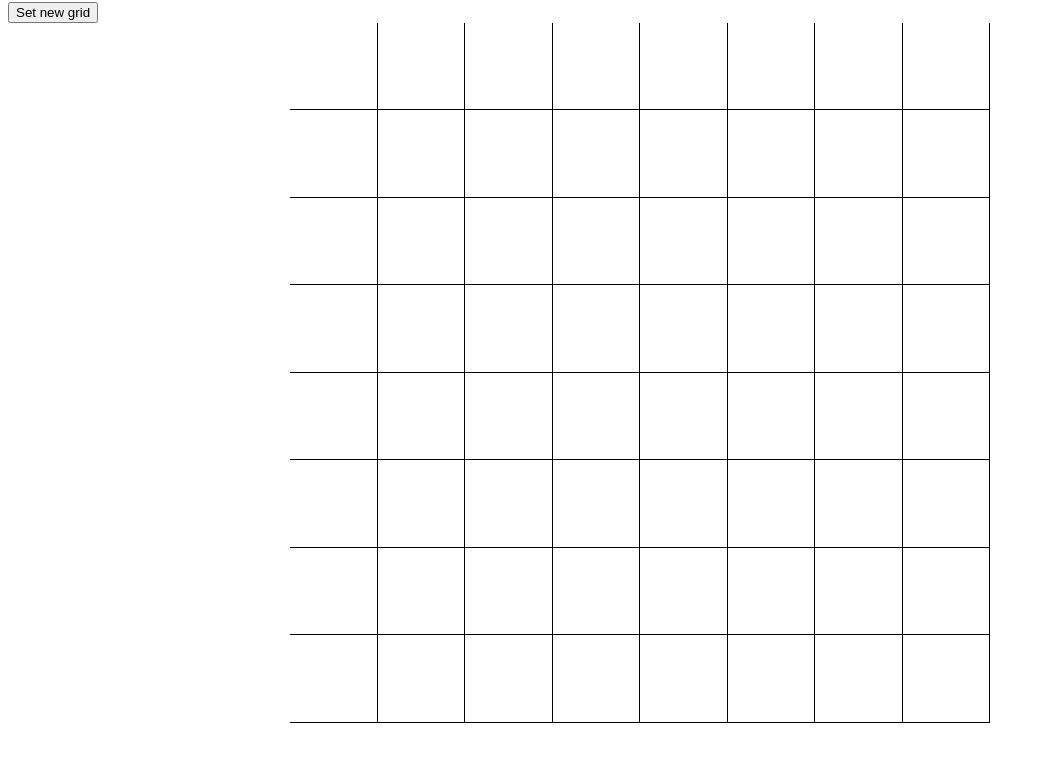
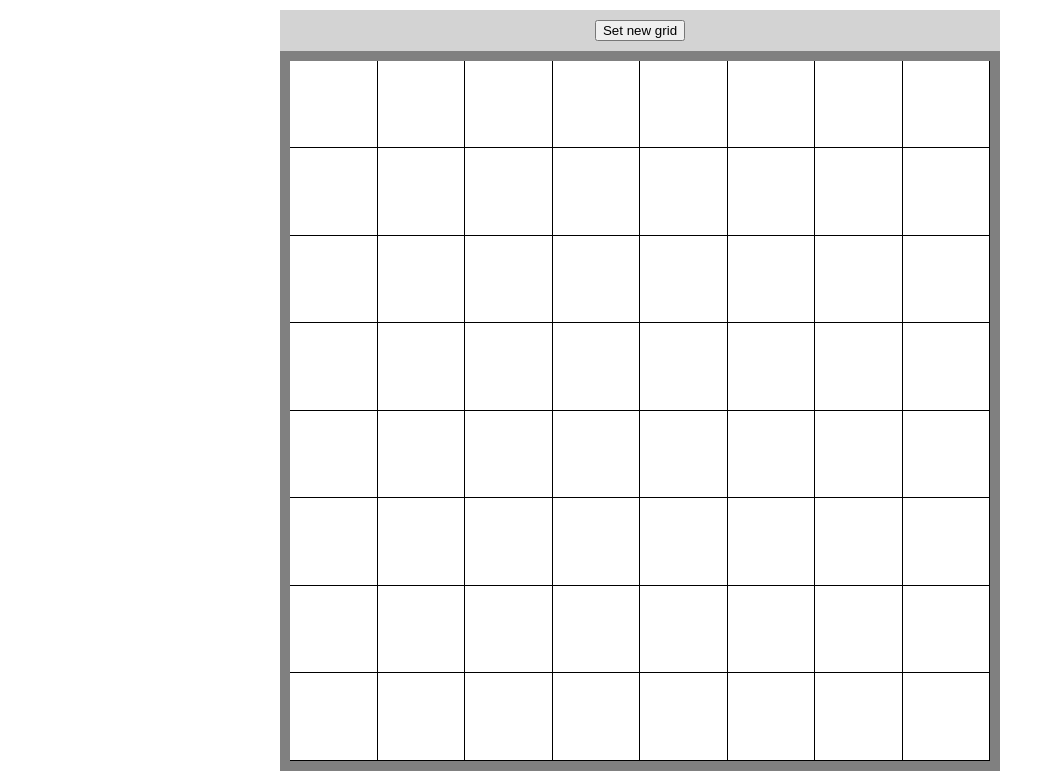
Before and after one commit to ewardou/Etch-a-Sketch, a plain HTML site: page index.html in a window 1280 px wide. Shown: the part 78-857 px from the top of the page, without its empty margins (0-1055 px from the left). Before the commit the page ends 809 px from the top, so only its background shows below. Drawn offline with Linux system fonts and the light colour scheme.

Commit message:
Make a frame for the grid

```diff
--- a/grid.js
+++ b/grid.js
@@ -31,7 +31,7 @@ btn.addEventListener("click",()=>{
         alert ("Please input a number up to 100.");
         return false;
     }
-    let previousGrid=document.querySelector("div");
+    let previousGrid=document.querySelector(".grid");
     document.body.removeChild(previousGrid);
     let newGrid=document.createElement("div");
     newGrid.setAttribute("class","grid");
--- a/index.html
+++ b/index.html
@@ -7,7 +7,11 @@
     </head>
     <body>
         <h1>Etch a Sketch</h1>
-        <button>Set new grid</button>
-        <div class="grid"></div>
+        <div class="frame-header">
+            <button>Set new grid</button>
+        </div>
+        <div class="frame">
+            <div class="grid"></div>
+        </div>
     </body>
 </html>
--- a/style.css
+++ b/style.css
@@ -14,3 +14,20 @@
     flex-shrink: 0;
     box-sizing: border-box;
 }
+.frame{
+    background-color: gray;
+    padding:10px;
+    margin:0 auto;
+}
+body{
+    display:flex;
+    flex-direction: column;
+}
+.frame-header{
+    background-color:lightgray;
+    padding: 10px;
+    width:700px;
+    margin:0 auto;
+    display:flex;
+    justify-content: center;
+}
```
